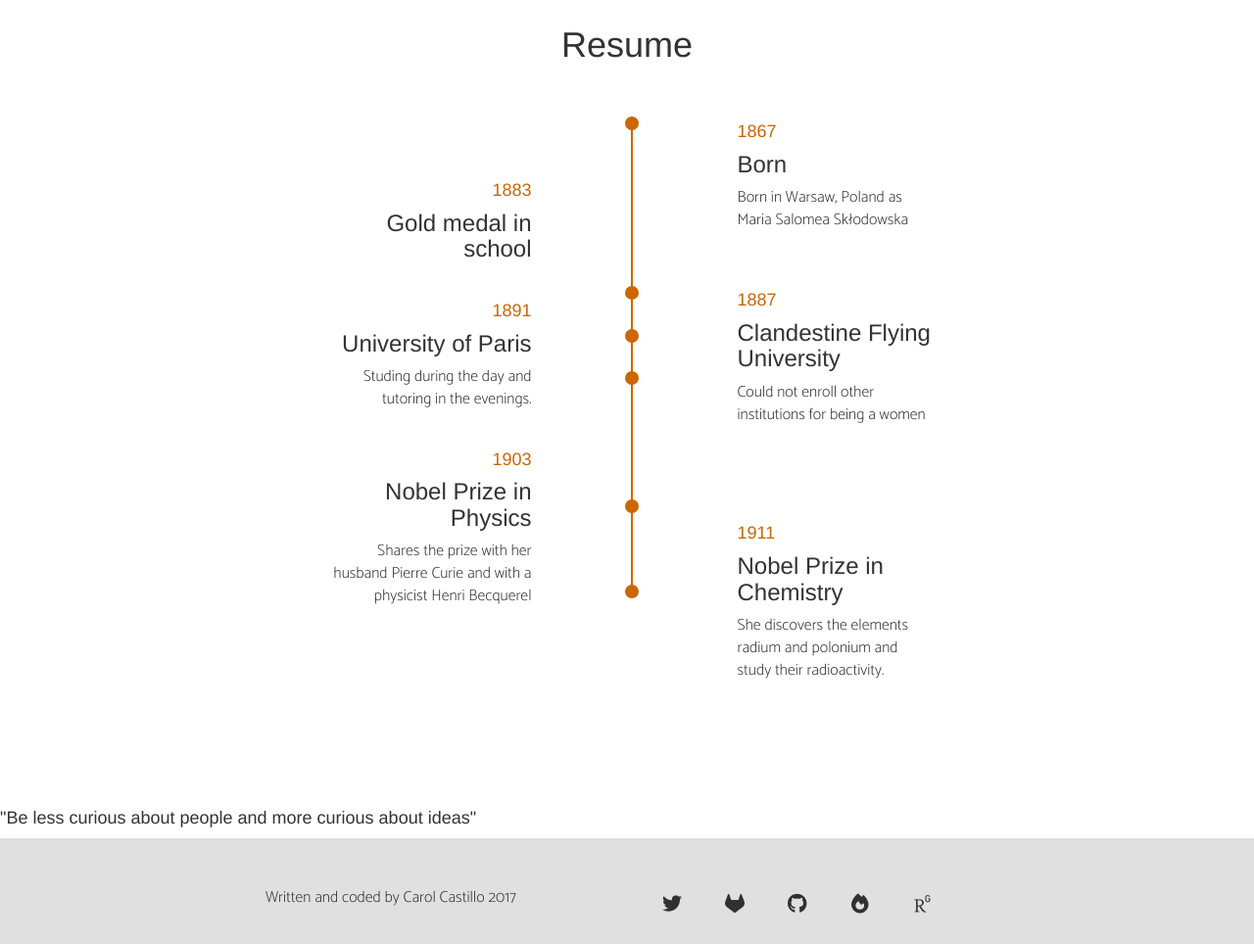
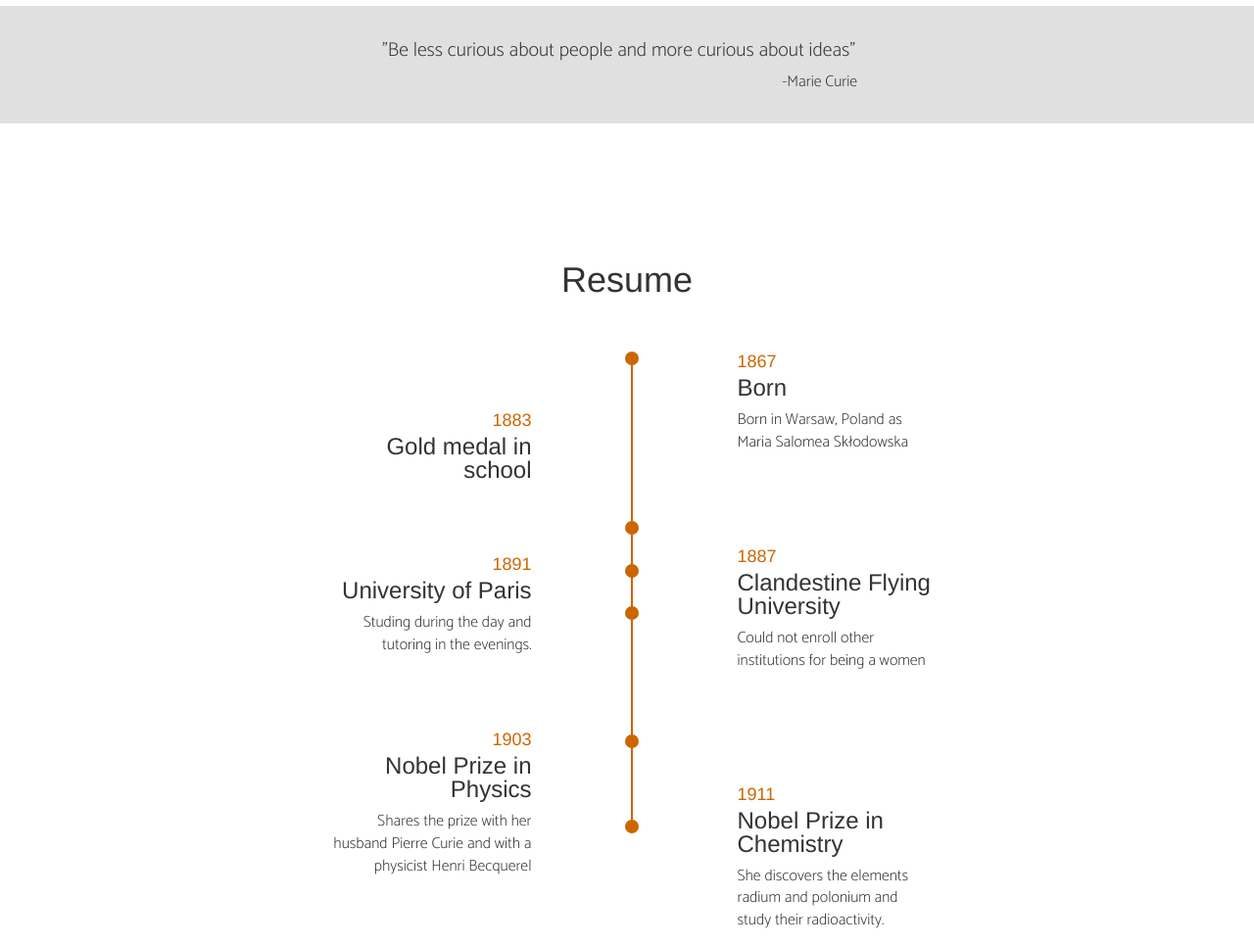
Before and after one commit to hedonazur/marie_curie_porfolio, a plain HTML site: page index.html in a window 1280 px wide. Shown: the part 640-1604 px from the top of the page at 98% size. Drawn offline with Linux system fonts and the light colour scheme; files whose address does not match are found by name; a web font is replaced by a local one.

Commit message:
footer with simple icons, middle article with quote

```diff
--- a/css/marie_portfolio.css
+++ b/css/marie_portfolio.css
@@ -64,11 +64,27 @@ ul h3 {
   font-weight:bold;
   color:#CC6600;
 }
+
+.curious {
+	background-color: #E0E0E0;
+	height: 120px;
+	padding-top: 25px;
+}
+.curious div {
+	width: 500px;
+    margin: auto;
+}
+.curious h4 {
+	font-family: 'Catamaran', sans-serif;
+    font-size:20px;
+}
+.curious p {
+	text-align: right;
+	padding-right: 15px;
+}
 article {
 	margin-top: 120px;
-}
-.col-sm-3 {
-
+	margin-bottom: 100px;
 }
 #timeline1 {
     margin: auto;
@@ -83,12 +99,14 @@ article {
 }
 
 .box h4 {
+
 	color:#CC6600;
+	line-height: .5;
 }
 .box h3 {
-	margin-top: 0;
+   line-height: 1;
+   margin-top: 0;
 }
-
 footer {
 
 	background-color: #E0E0E0;
@@ -97,29 +115,16 @@ footer {
 	padding-bottom: 20px;
 }
 
+
+.btn-social {
+  font-size: 18px;
+}
 .btn-outline {
   color: #303030;
-  font-size: 30px;
-  border: solid 4px #303030;
-  background: transparent;
-  transition: all 0.3s ease-in-out;
-  margin-top: -5px;
 }
 .btn-outline:hover,
 .btn-outline:focus,
 .btn-outline:active,
 .btn-outline.active {
-  color: #E0E0E0;
-  background: #303030;
-  border: solid 2px #303030;
+  color:  #CC6600;
 }
-.btn-social {
-  display: inline-block;
-  height: 50px;
-  width: 50px;
-  border: 0px solid #303030;
-  border-radius: 100%;
-  text-align: center;
-  font-size: 20px;
-  line-height: 45px;
-}
--- a/index.html
+++ b/index.html
@@ -65,6 +65,12 @@
     </div>
   </div>
 </header>
+<article class="curious">
+    <div>
+        <h4>"Be less curious about people and more curious about ideas"</h4>
+        <p>-Marie Curie</p>
+   </div>
+</article>
 <article id="resume">
   <div class="container">
     <h1 class="text-center">Resume</h2>
@@ -77,13 +83,13 @@
   	        <h3>Gold medal in school</h3>
   	        <p></p>
         </div>
-        <br>
+        <br><br><br>
         <div class="box">
   	        <h4>1891</h4>
   	        <h3>University of Paris</h3>
   	        <p>Studing during the day and tutoring in the evenings.</p>
         </div>
-             <br>
+             <br><br><br>
         <div class="box">
   	<h4>1903</h4>
   	<h3>Nobel Prize in Physics</h3>
@@ -102,13 +108,13 @@
   	      <h3>Born</h3>
   	      <p>Born in Warsaw, Poland as Maria Salomea Skłodowska</p>
         </div>
-        <br><br>
+        <br><br><br><br>
         <div class="box">
   	      <h4>1887</h4>
   	      <h3>Clandestine Flying University</h3>
   	      <p>Could not enroll other institutions for being a women</p>
         </div>
-        <br><br><br><br>
+        <br><br><br><br><br>
        <div class="box">
   	      <h4>1911</h4>
   	      <h3>Nobel Prize in Chemistry</h3>
@@ -122,16 +128,14 @@
   </div>
 
 </article>
-<article class="curious">
-<h4>"Be less curious about people and more curious about ideas"</h4>
-</article>
+
 <footer>
 <div class="container">
 <div class="row">
-        <div class="col-sm-4">
+        <div class="col-sm-6">
 	         <p>Written and coded by Carol Castillo 2017</p>
         </div>
-        <div class="col-sm-4">
+        <div class="col-sm-6">
 	        <ul class="list-inline">
                             <li>
                                 <a href="https://twitter.com/hedonazur" class="btn-social btn-outline"><i class="fa fa-fw fa-twitter"></i></a>
```
